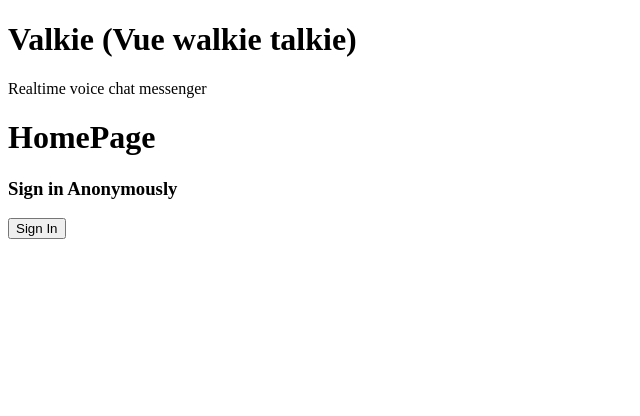
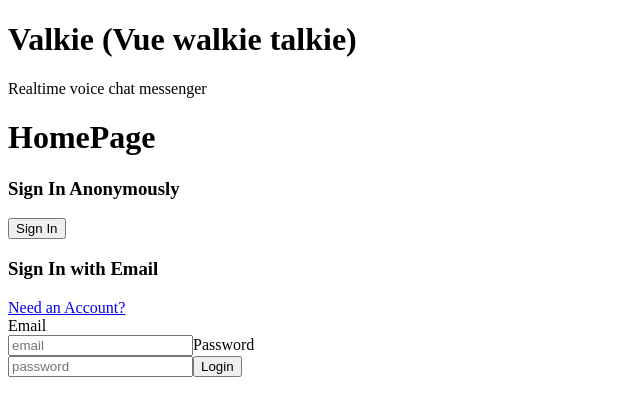
Before and after one commit to shecodez/valkie, a Vue app: page / in a window 1280 px wide. Shown: the top 416 px of the page, without its empty margins (0-640 px from the left). Built offline with nearby package versions, Linux system fonts and the light colour scheme; no server answers; the HTML template or start-up script is replaced by a standard one; what vuefire would draw is missing.

Commit message:
feat: add login with email and password

```diff
--- a/src/components/Login.vue
+++ b/src/components/Login.vue
@@ -1,7 +1,37 @@
 <template>
   <aside>
-    <h3>Sign in Anonymously</h3>
+    <h3>Sign In Anonymously</h3>
     <button @click="auth.signInAnonymously()">Sign In</button>
+
+    <div v-if="isNewUser">
+      <h3>Sign Up for a New Account</h3>
+      <a href="#" @click="isNewUser = false">Returning User?</a>
+    </div>
+    <div v-else>
+      <h3>Sign In with Email</h3>
+      <a href="#" @click="isNewUser = true">Need an Account?</a>
+    </div>
+
+    <label for="email">Email</label><br />
+    <input v-model="email" type="email" placeholder="email" class="input" />
+
+    <label for="password">Password</label><br />
+    <input
+      v-model="password"
+      type="password"
+      placeholder="password"
+      class="input"
+    />
+
+    <button
+      @click="signInOrCreateUser()"
+      class="button"
+      :class="{ 'is-loading': isLoading }"
+    >
+      {{ isNewUser ? "Sign Up" : "Login" }}
+    </button>
+
+    <p v-if="errorMessage" class="has-text-danger">{{ errorMessage }}</p>
   </aside>
 </template>
 
@@ -12,7 +42,33 @@ export default {
   data() {
     return {
       auth,
+
+      isNewUser: false,
+      email: "",
+      password: "",
+
+      isLoading: false,
+      errorMessage: "",
     };
+  },
+
+  methods: {
+    async signInOrCreateUser() {
+      this.isLoading = true;
+      this.errorMessage = "";
+
+      try {
+        if (this.isNewUser) {
+          await auth.createUserWithEmailAndPassword(this.email, this.password);
+        } else {
+          await auth.signInWithEmailAndPassword(this.email, this.password);
+        }
+      } catch (error) {
+        this.errorMessage = error.message;
+      }
+
+      this.isLoading = false;
+    },
   },
 };
 </script>
```
